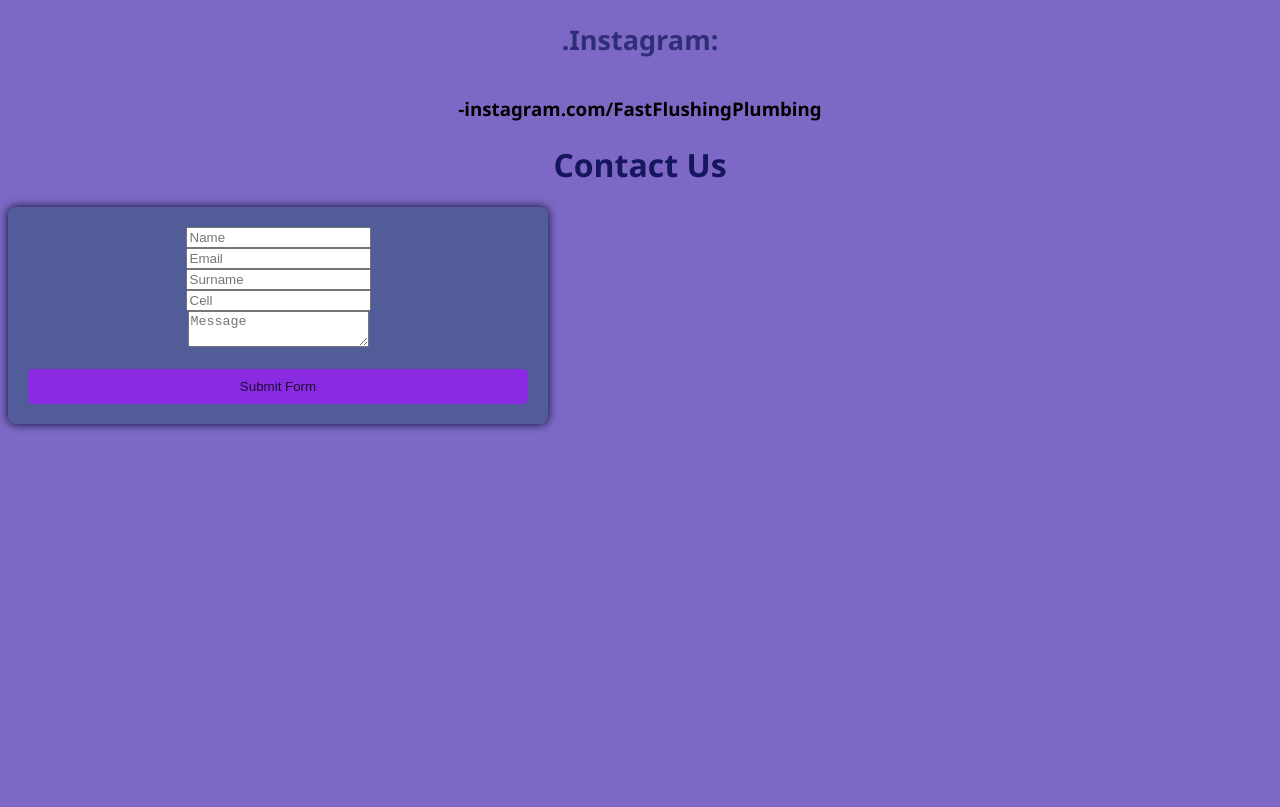
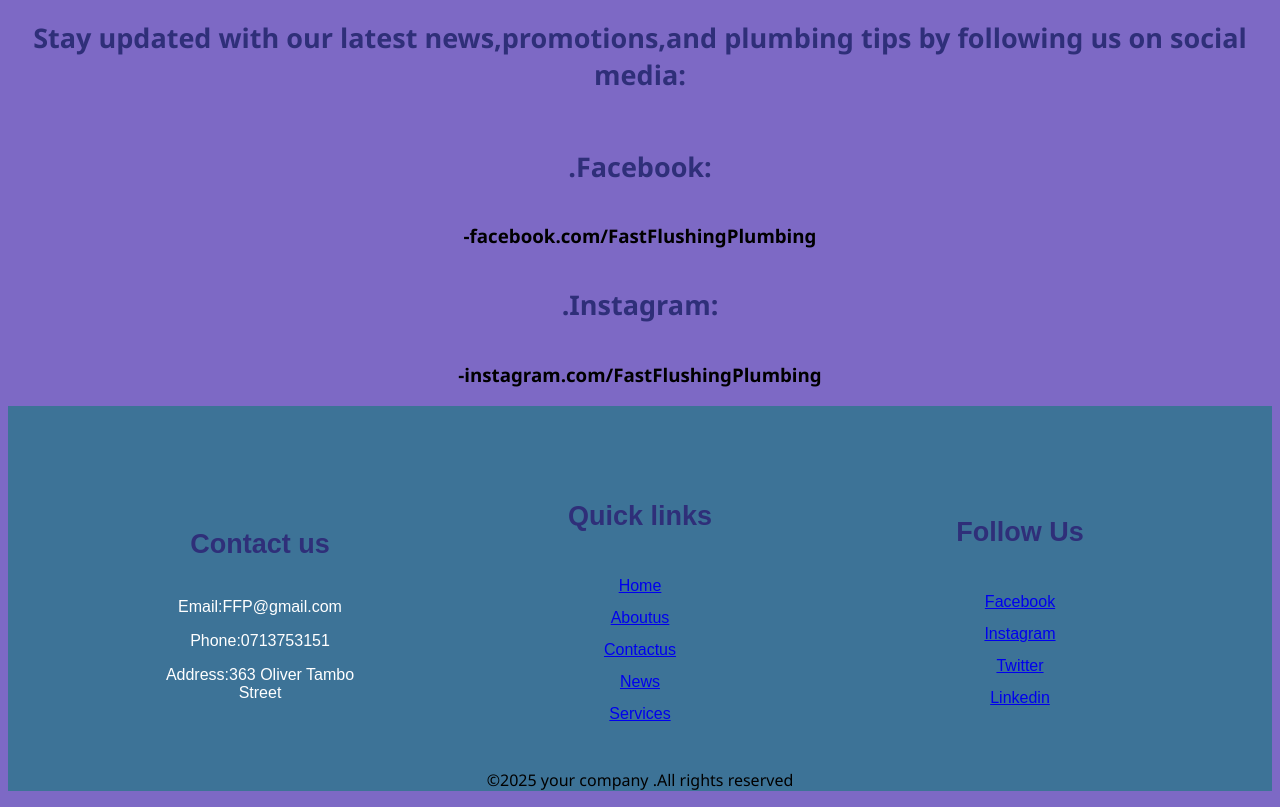
Before and after one commit to Cassius762/part-1, a plain HTML site: page contactus.html in a window 1280 px wide. Shown: the part 826-1633 px from the top of the page. Before the commit the page ends 1266 px from the top, so only its background shows below. Drawn offline with Linux system fonts and the light colour scheme.

Commit message:
Add files via upload

```diff
--- a/contactus.html
+++ b/contactus.html
@@ -23,11 +23,31 @@
 </div>
 </body>
 </html>
+
+<div class="contact">
+    <h1>Contact Us</h1>
+
+    <form action="https://api.web3forms.com/submit" method="POST">
+
+        <input type="hidden" name="access_key" value="dcb427a9-9c3a-4087-a89a-f081e0b0e26b">
+        <input type="text" name="name" placeholder="Name" required><br>
+        <input type="email" name="email" placeholder="Email" required><br>
+        <input type="surname" name="email" placeholder="Surname" required><br>
+        <input type="cell" name="cell" placeholder="Cell" required><br>
+
+        <textarea name="message" placeholder="Message" required></textarea><br>
+        <input type="checkbox" name="botcheck" class="hidden" style="display: none;"><br>
+        <button type="submit">Submit Form</button><br>
+
+    </form>
+
+
+
 <h1>
 <center>"We Get Things Moving—Fast!"</center>
 </h1>
   <div class="mamiky">
-  <img src="images/tube2.jpg">
+
 
 
 <p><h1>Get In Touch</h1></p>
@@ -47,19 +67,39 @@
 
 
 
-        <div class="contact">
-    <h1>Contact Us</h1>
 
-    <form action="https://api.web3forms.com/submit" method="POST">
 
-        <input type="hidden" name="access_key" value="dcb427a9-9c3a-4087-a89a-f081e0b0e26b">
-        <input type="text" name="name" placeholder="Name" required><br>
-        <input type="email" name="email" placeholder="Email" required><br>
-        <input type="surname" name="email" placeholder="Surname" required><br>
-        <input type="cell" name="cell" placeholder="Cell" required><br>
 
-        <textarea name="message" placeholder="Message" required></textarea><br>
-        <input type="checkbox" name="botcheck" class="hidden" style="display: none;"><br>
-        <button type="submit">Submit Form</button><br>
+    <footer>
+        <div class="container">
+         <div class="footer-content">
+           <h2>Contact us</h2>
+           <p>Email:FFP@gmail.com</p>
+           <p>Phone:0713753151</p>
+           <p>Address:363 Oliver Tambo Street</p>
+         </div>
 
-    </form>
+         <div class="footer-content">
+           <h2>Quick links</h2>
+           <ul class="list">
+               <li><a href="index.html">Home</a></li>
+               <li><a href="aboutus.html">Aboutus</a></li>
+               <li><a href="contactus.html">Contactus</a></li>
+               <li><a href="news.html">News</a></li>
+               <li><a href="services.html">Services</a></li>
+           </ul>
+         </div>
+
+         <div class="footer-content">
+            <h2>Follow Us</h2>
+          <ul class="list">
+          <li><a href="#">Facebook</a></li>
+          <li><a href="#">Instagram</a></li>
+          <li><a href="#">Twitter</a></li>
+          <li><a href="#">Linkedin</a></li>
+          </ul>
+        </div>
+       </div>
+
+       <div class="bottom-bar">
+        <p>&copy;2025 your company .All rights reserved</p>
```
Also changed, not shown: aboutus.html (+35 -0 lines), news.html (+40 -0 lines), services.html (+41 -0 lines).
